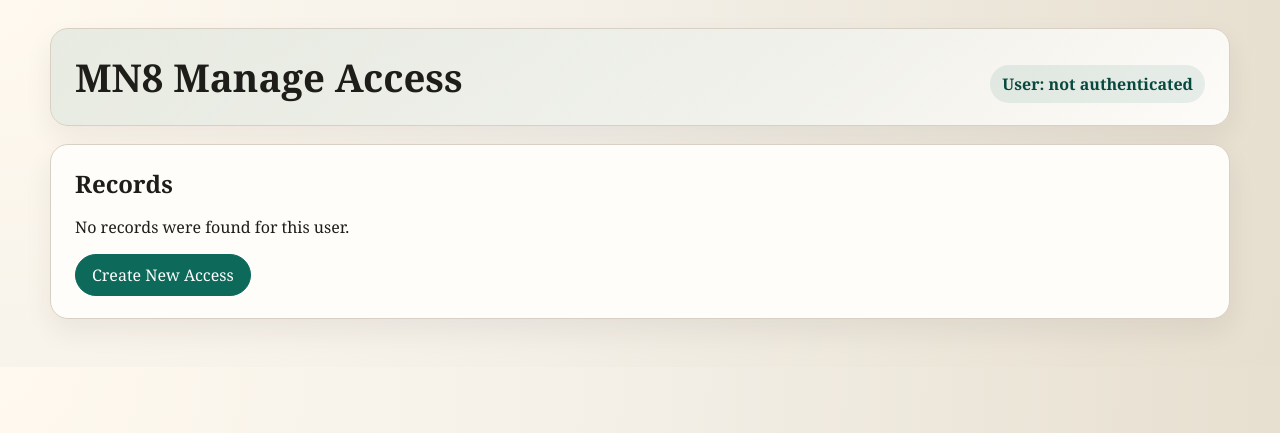
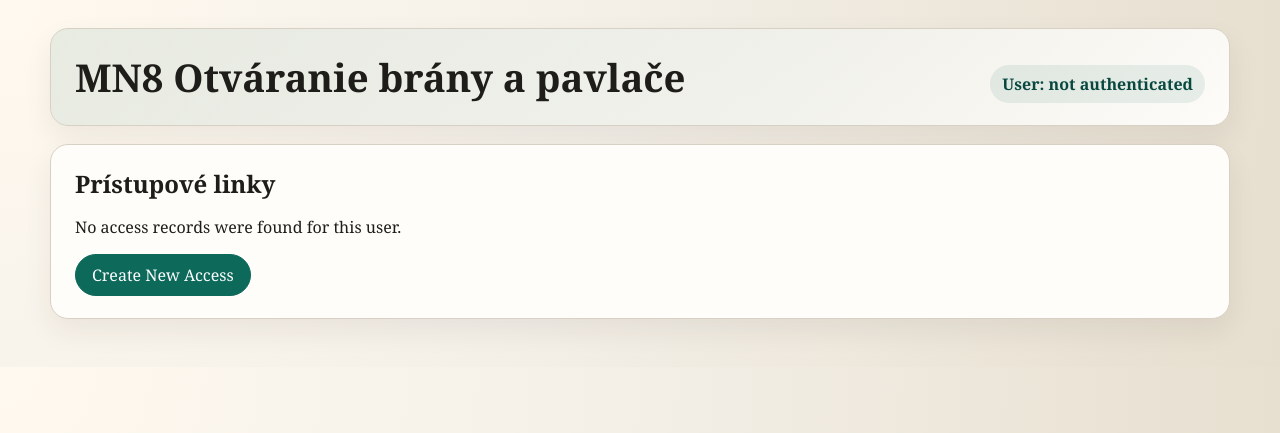
Before and after one commit to jp99567/mn8_website, a Flask app: template templates/manage_list.html in a window 1280 px wide. Shown: the top 433 px of the page. Run offline with Flask 3, Linux system fonts and the light colour scheme; the template is opened without the code that fills it, so the values that code supplies are empty; some libraries are stand-ins or nearby versions.

Commit message:
viac textov v slovencine

```diff
--- a/app.py
+++ b/app.py
@@ -92,8 +92,8 @@ def require_current_user():
     if not user_name:
         return None, render_error(
             401,
-            "Authenticated user is missing.",
-            "The application expected nginx to forward X-Authenticated-User."
+            "Authentication information is missing.",
+            "The application expected nginx to forward the authenticated username."
         )
     return user_name, None
 
@@ -284,7 +284,7 @@ def parse_datetime_value(raw_value, label):
     try:
         return datetime.fromisoformat(raw_value)
     except ValueError as exc:
-        raise ValueError(f"Field {label} must be a valid date and time.") from exc
+        raise ValueError(f"Field {label} must contain a valid date and time.") from exc
 
 
 def build_form_data(record=None, submitted=None):
@@ -406,12 +406,12 @@ def inject_navigation_context():
 
 @app.errorhandler(404)
 def not_found(_error):
-    return render_error(404, "Page not found", "The requested page does not exist.")
+    return render_error(404, "Page Not Found", "The requested page does not exist.")
 
 
 @app.errorhandler(RuntimeError)
 def runtime_error(error):
-    return render_error(500, "Configuration error", str(error))
+    return render_error(500, "Configuration Error", str(error))
 
 
 @app.route("/")
@@ -469,11 +469,11 @@ def create_record_view():
                 start_at=start_at.isoformat(sep=" "),
                 end_at=end_at.isoformat(sep=" "),
             )
-            return redirect(url_for("manage_index", message="New item was created."))
+            return redirect(url_for("manage_index", message="Access entry created."))
 
     return render_template(
         "manage_form.html",
-        page_title="Create New Item",
+        page_title="Create New Access",
         submit_label="Create",
         form_action=url_for("create_record_view"),
         form_data=form_data,
@@ -493,7 +493,7 @@ def edit_record_view(record_id):
 
     record = get_record_for_user(record_id, user_name)
     if record is None:
-        return render_error(404, "Record not found", "The selected record does not exist for the authenticated user.")
+        return render_error(404, "Access Record Not Found", "The selected record does not exist or does not belong to the current user.")
 
     form_data = build_form_data(record=record, submitted=request.form)
     errors = []
@@ -513,11 +513,11 @@ def edit_record_view(record_id):
                 start_at=start_at.isoformat(sep=" "),
                 end_at=end_at.isoformat(sep=" "),
             )
-            return redirect(url_for("manage_index", message="Item was updated."))
+            return redirect(url_for("manage_index", message="Access entry updated."))
 
     return render_template(
         "manage_form.html",
-        page_title="Edit Item",
+        page_title="Edit Access",
         submit_label="Save Changes",
         form_action=url_for("edit_record_view", record_id=record_id),
         form_data=form_data,
@@ -537,7 +537,7 @@ def delete_record_view(record_id):
 
     record = get_record_for_user(record_id, user_name)
     if record is None:
-        return render_error(404, "Record not found", "The selected record does not exist for the authenticated user.")
+        return render_error(404, "Access Record Not Found", "The selected record does not exist or does not belong to the current user.")
 
     if request.method == "POST":
         delete_record(record_id, user_name)
@@ -549,7 +549,7 @@ def delete_record_view(record_id):
             start_at=record["start_at"].isoformat(sep=" "),
             end_at=record["end_at"].isoformat(sep=" "),
         )
-        return redirect(url_for("manage_index", message="Item was deleted."))
+        return redirect(url_for("manage_index", message="Access entry deleted."))
 
     return render_template(
         "delete_confirm.html",
--- a/templates/base.html
+++ b/templates/base.html
@@ -3,7 +3,7 @@
 <head>
     <meta charset="utf-8">
     <meta name="viewport" content="width=device-width, initial-scale=1">
-    <title>{% block title %}MN8 Manage{% endblock %}</title>
+    <title>{% block title %}MN8 Otváranie brány a pavlače{% endblock %}</title>
     <style>
         :root {
             color-scheme: light;
@@ -307,7 +307,7 @@
     <div class="shell">
         <header class="masthead">
             <div>
-                <h1>{% block page_heading %}MN8 Manage{% endblock %}</h1>
+                <h1>{% block page_heading %}MN8 Otváranie brány a pavlače{% endblock %}</h1>
             </div>
             <div class="user-badge">User: {{ current_user_name or 'not authenticated' }}</div>
         </header>
--- a/templates/error.html
+++ b/templates/error.html
@@ -1,6 +1,6 @@
 {% extends "base.html" %}
 
-{% block title %}MN8 Manage | {{ title }}{% endblock %}
+{% block title %}MN8 Otváranie brány a pavlače | {{ title }}{% endblock %}
 {% block page_heading %}{{ title }}{% endblock %}
 
 {% block content %}
--- a/templates/manage_list.html
+++ b/templates/manage_list.html
@@ -1,7 +1,7 @@
 {% extends "base.html" %}
 
-{% block title %}MN8 Manage | Main Page{% endblock %}
-{% block page_heading %}MN8 Manage Access{% endblock %}
+{% block title %}MN8 Otváranie brány a pavlače{% endblock %}
+{% block page_heading %}MN8 Otváranie brány a pavlače{% endblock %}
 
 {% block content %}
 <section class="panel">
@@ -11,7 +11,7 @@
 
     <div class="stack">
         <div>
-            <h2>Records</h2>
+            <h2>Prístupové linky</h2>
         </div>
 
         {% if rows %}
@@ -19,8 +19,8 @@
             <thead>
                 <tr>
                     <th></th>
-                    <th>Od</th>
-                    <th>Do</th>
+                    <th>Aktívna od</th>
+                    <th>Aktívna do</th>
                     <th>link</th>
                     <th></th>
                     <th>popis</th>
@@ -33,8 +33,8 @@
                     <td data-label="">
                         <a class="button" href="{{ url_for('edit_record_view', record_id=row['record_id']) }}">Edit</a>
                     </td>
-                    <td data-label="Od">{{ row['start_at']|datetime_display }}</td>
-                    <td data-label="Do">{{ row['end_at']|datetime_display }}</td>
+                    <td data-label="Aktívna od">{{ row['start_at']|datetime_display }}</td>
+                    <td data-label="Aktívna do">{{ row['end_at']|datetime_display }}</td>
                     <td data-label="link">
                         <a class="token-link" href="/mn8/access/{{ row['link'] }}">
                             <code>{{ row['link'] }}</code>
@@ -57,7 +57,7 @@
             </tbody>
         </table>
         {% else %}
-        <p>No records were found for this user.</p>
+        <p>No access records were found for this user.</p>
         {% endif %}
 
         <div>
--- a/templates/show_info.html
+++ b/templates/show_info.html
@@ -1,6 +1,6 @@
 {% extends "base.html" %}
 
-{% block title %}MN8 Manage | Show Info{% endblock %}
+{% block title %}MN8 Otváranie brány a pavlače | Request Diagnostics{% endblock %}
 {% block page_heading %}Request Diagnostics{% endblock %}
 
 {% block content %}
@@ -31,7 +31,7 @@
         </div>
 
         <div>
-            <h2>Query Arguments</h2>
+            <h2>Query Parameters</h2>
             {% if query_args %}
             <table>
                 {% for key, values in query_args %}
@@ -42,7 +42,7 @@
                 {% endfor %}
             </table>
             {% else %}
-            <p>No query arguments were provided.</p>
+            <p>No query parameters were provided.</p>
             {% endif %}
         </div>
 
```
Also changed, not shown: templates/delete_confirm.html (+6 -6 lines), templates/manage_form.html (+5 -5 lines).
